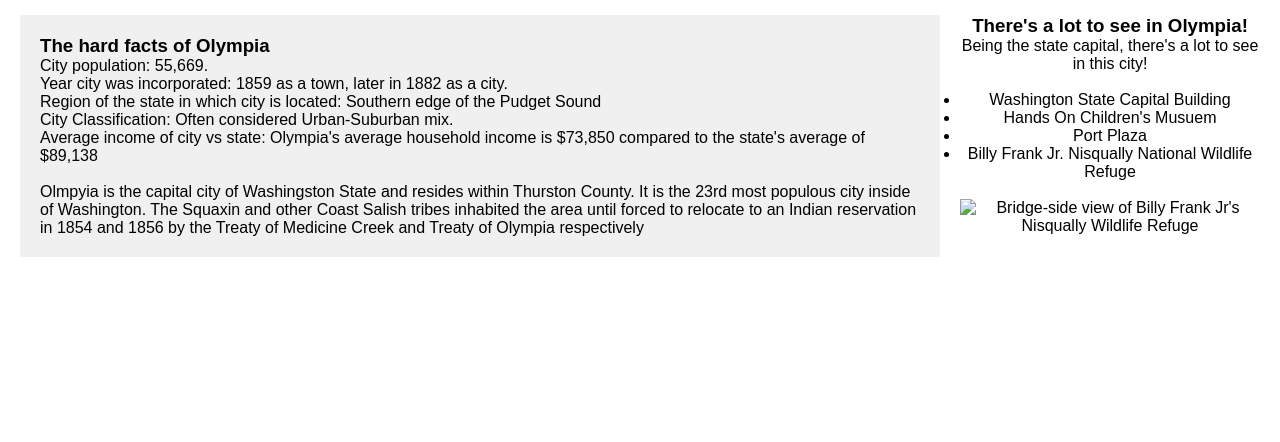
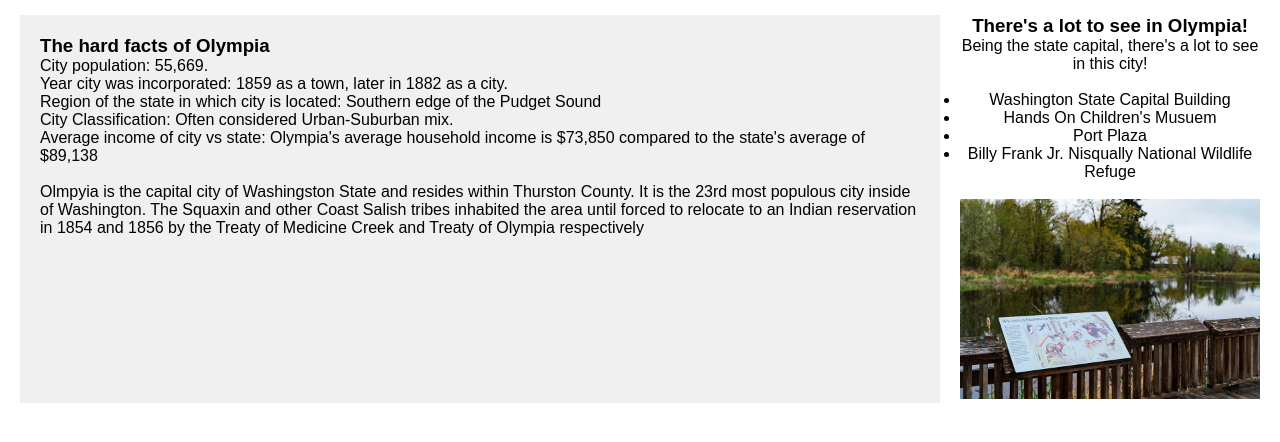
Before and after one commit to EvieCutrell/D277-front-end-web-developement, a plain HTML site: page pages/olympia.html in a window 1280 px wide. Shown: the part 194-636 px from the top of the page. Drawn offline with Linux system fonts and the light colour scheme; the site is published under a folder, as on GitHub Pages, so addresses that start at the root find nothing.

Commit message:
fixed img paths

```diff
--- a/pages/olympia.html
+++ b/pages/olympia.html
@@ -53,7 +53,7 @@
                 <li>Billy Frank Jr. Nisqually National Wildlife Refuge</li>
             </ul>
             <br>
-            <img src="/Billy-frank-nisqually-refuge.jpg" alt="Bridge-side view of Billy Frank Jr's Nisqually Wildlife Refuge">
+            <img src="../Billy-frank-nisqually-refuge.jpg" alt="Bridge-side view of Billy Frank Jr's Nisqually Wildlife Refuge">
 
         </aside>
     </main>
```
Also changed, not shown: index.html (+1 -1 lines).
